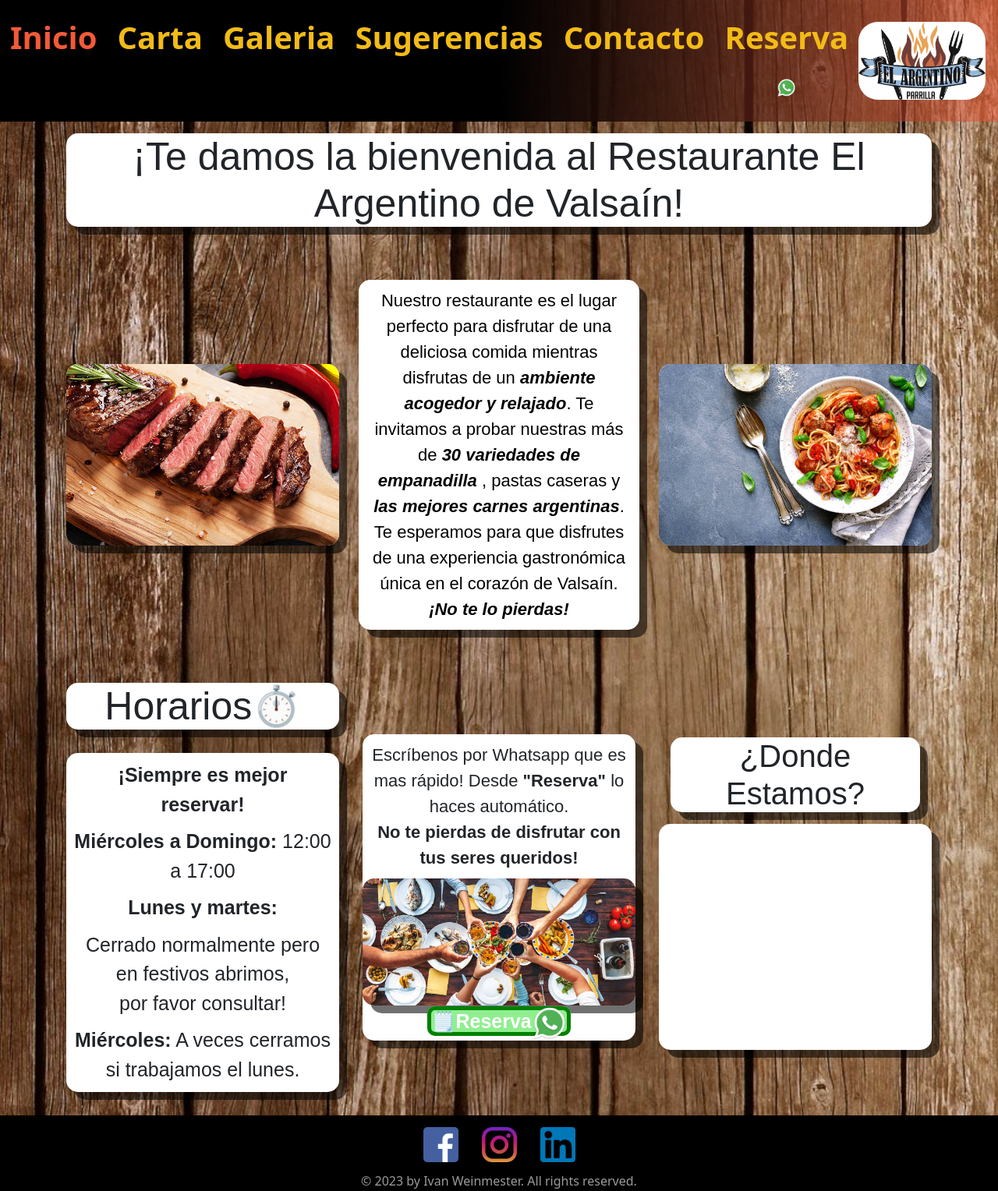
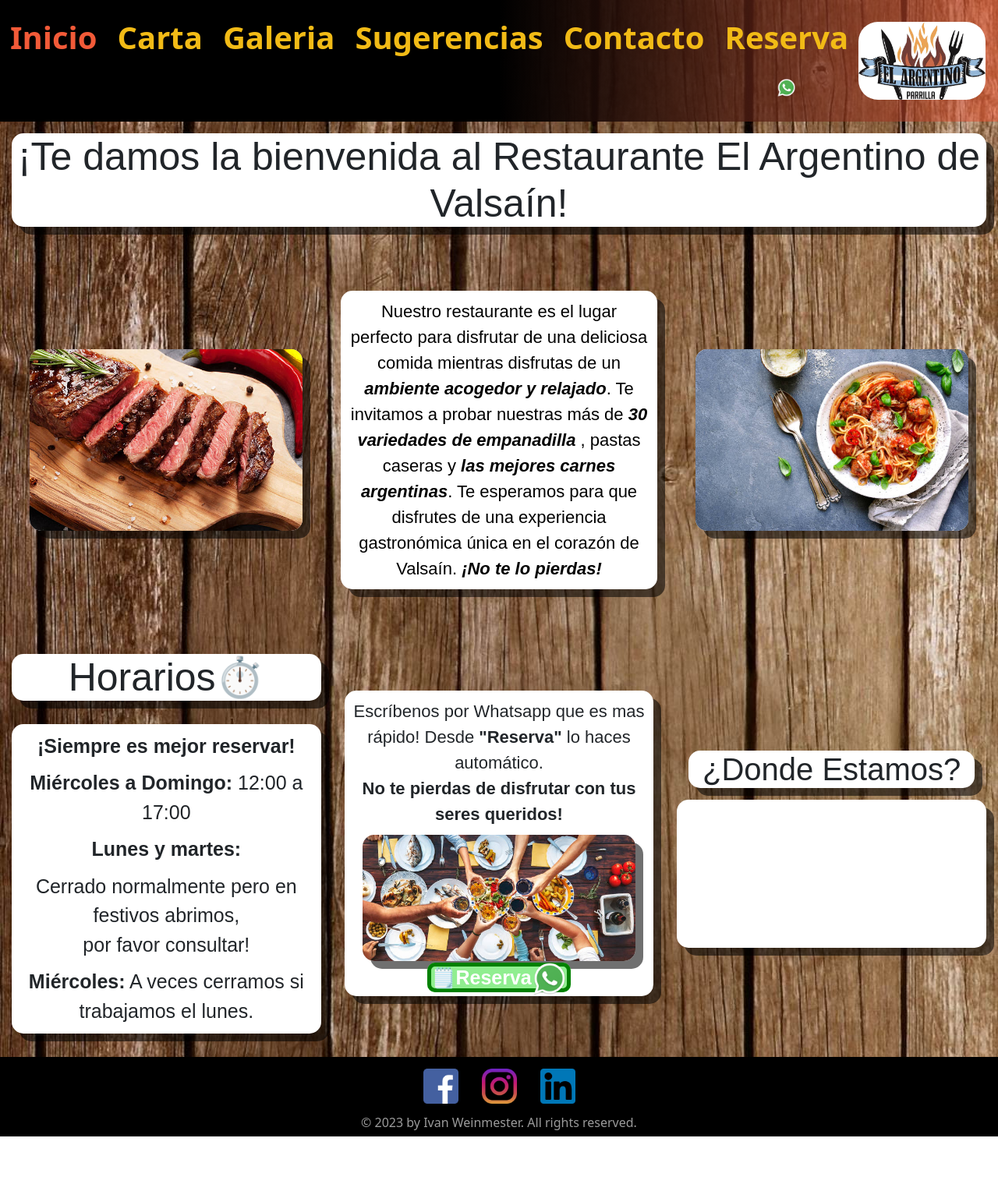
Before and after one commit to ivanw91/PreEntrega3_Weinmester, a plain HTML site: page index.html in a window 1280 px wide. Shown: the whole page at 78% size. After the commit the page ends 1458 px from the top, so only its background shows below. Drawn offline with nearby package versions, Linux system fonts and the light colour scheme; grey boxes are pictures that could not be loaded; a web font is replaced by a local one.

Commit message:
fix grid index

```diff
--- a/index.html
+++ b/index.html
@@ -78,9 +78,9 @@
             </nav>
         </div>
     </header>
-    <main id="grid_main-index" class="container">
+    <main id="grid_main-index">
             <!-- H1 -->
-            <div class="div_h1 wow animate__animated animate__jackInTheBox container" >
+            <div class="div_h1 wow animate__animated animate__jackInTheBox" >
                 <h1>¡Te damos la bienvenida al Restaurante El Argentino de Valsaín! </h1>
             </div>
             <!-- IMAGEN CARNE -->
--- a/sass/_index.scss
+++ b/sass/_index.scss
@@ -15,7 +15,7 @@
     overflow-x: hidden;
     display: grid;
     align-items: center;
-    grid-template-columns: 0fr;
+    grid-template-columns: 1fr;
     grid-template-areas:
         "div_h1"
         "div_img"
@@ -175,9 +175,15 @@ ul {
     }
 
     .div_map {
+        width: 100%;
+        height: 100%;
         padding: 20px;
         justify-content: center;
         @include box-style;
+        iframe{
+            width: 100%;
+            height: 100%;
+        }
     }
 }
 
@@ -201,6 +207,7 @@ ul {
 
     #grid_main-index {
         display: grid;
+        width: 100%;
         grid-template-columns: 1fr 1fr 1fr;
         grid-template-rows: 0fr 1fr 1fr;
         grid-template-areas:
```
Also changed, not shown: pages/contacto.html (+1 -1 lines), css/estilos.css, 1 other file.
